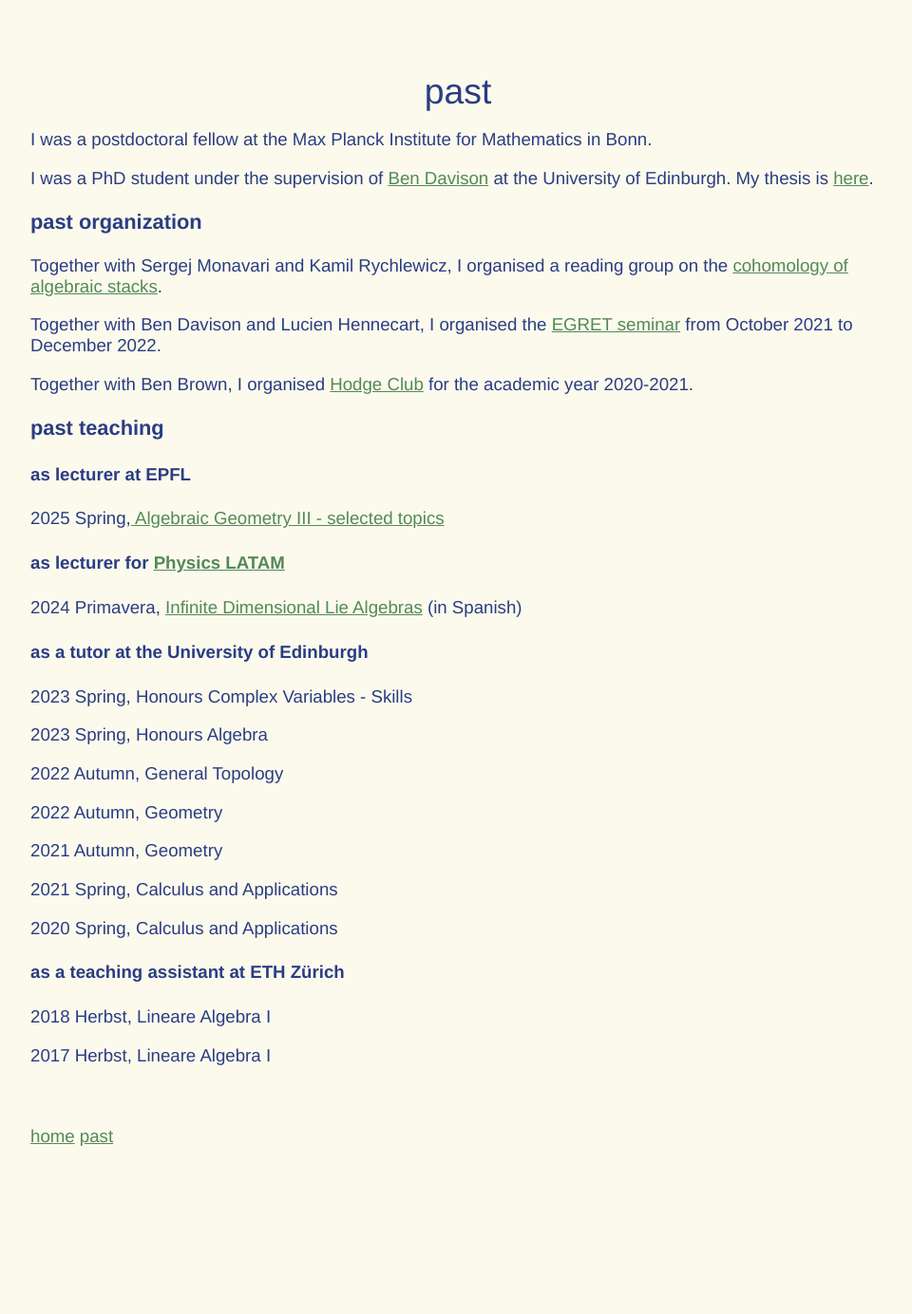
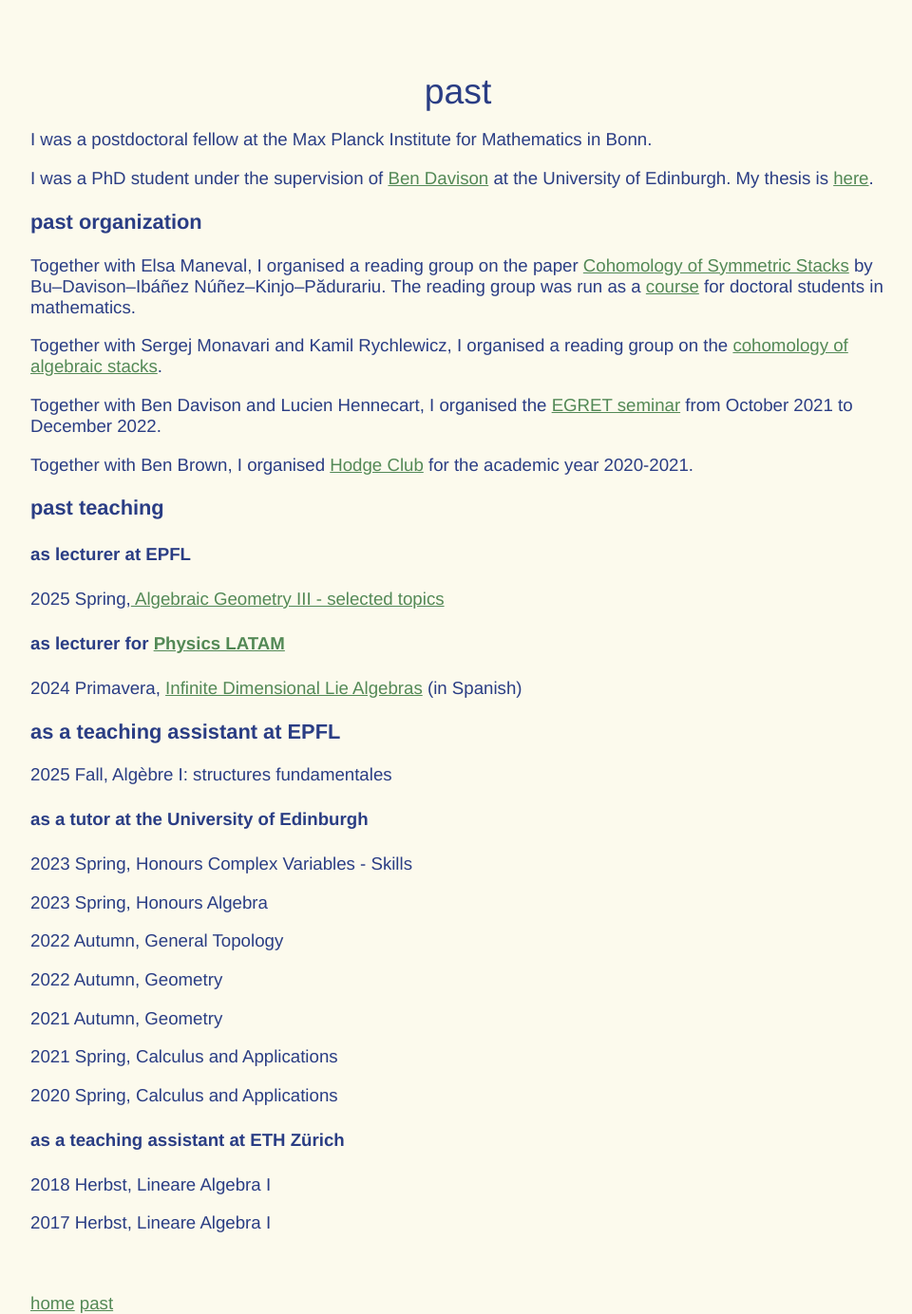
Before and after one commit to SebiSchlegel/SebiSchlegel.github.io, a Jekyll site: the page built from past.md, in a window 1280 px wide. Shown: the whole page at 95% size, without its empty margins (158-1118 px from the left). Built offline with Jekyll 4.4.1, drawn with Linux system fonts in a browser that asks for light colours; before the commit the page ends 1208 px from its top, so only the background shows below that.

Commit message:
added fall 2025 teaching and reading group

```diff
--- a/past.md
+++ b/past.md
@@ -9,6 +9,8 @@ I was a postdoctoral fellow at the Max Planck Institute for Mathematics in Bonn.
 I was a PhD student under the supervision of [Ben Davison](https://sites.google.com/site/bendavisonmath/) at the University of Edinburgh. My thesis is [here](https://era.ed.ac.uk/handle/1842/41071).
 
 ### past organization
+
+Together with Elsa Maneval, I organised a reading group on the paper [Cohomology of Symmetric Stacks](https://arxiv.org/abs/2502.04253) by Bu--Davison--Ibáñez Núñez--Kinjo--Pădurariu. The reading group was run as a [course](https://edu.epfl.ch/coursebook/en/cohomology-of-symmetric-stacks-MATH-675) for doctoral students in mathematics.
 
 Together with Sergej Monavari and Kamil Rychlewicz, I organised a reading group on the [cohomology of algebraic stacks](https://sites.google.com/view/sergej-monavari-math/cohomology-of-algebraic-stacks).
 
@@ -74,6 +76,9 @@ February 2020, Bonn, Hausdorff School: “Perverse Sheaves in Enumerative Geomet
 #### as lecturer for [Physics LATAM](https://www.physicslatam.com/)
 2024 Primavera, [Infinite Dimensional Lie Algebras](https://www.physicslatam.com/lie) (in Spanish)
 
+### as a teaching assistant at EPFL
+2025 Fall, Algèbre I: structures fundamentales
+
 #### as a tutor at the University of Edinburgh
 
 2023 Spring, Honours Complex Variables - Skills
```
